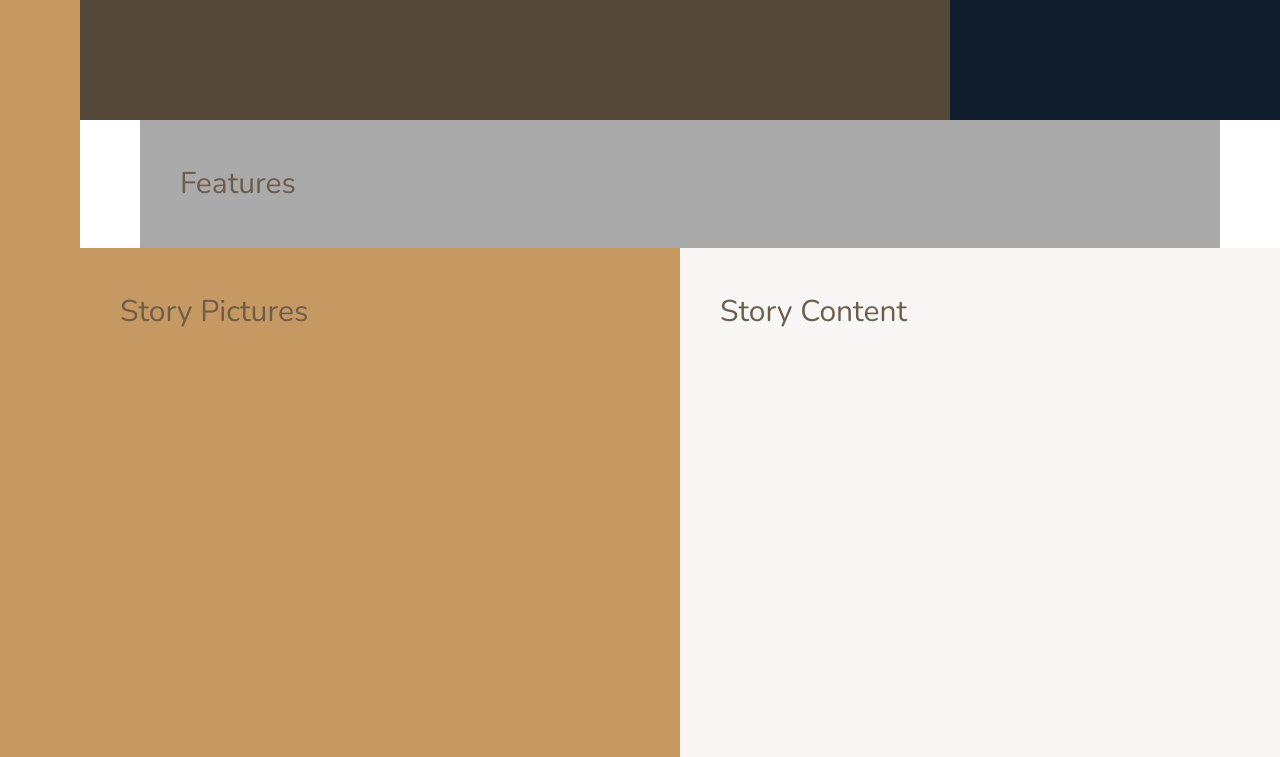
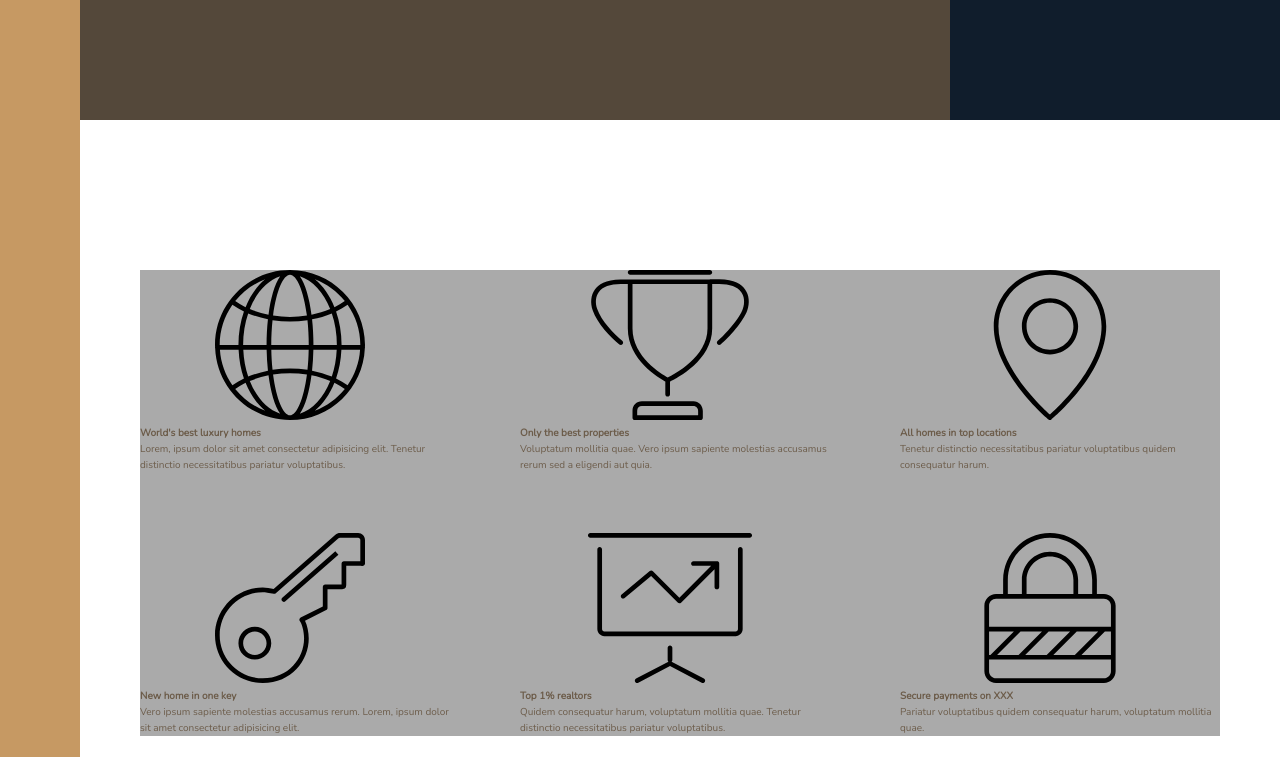
Before and after one commit to phongluudn1997/3-NEXTER, a website: page index.html in a window 1280 px wide. Shown: the part 520-1277 px from the top of the page. Drawn offline with nearby package versions, Linux system fonts and the light colour scheme.

Commit message:
added: html content for features section

```diff
--- a/index.html
+++ b/index.html
@@ -18,7 +18,68 @@
     <nav class="sidebar">sidebar</nav>
     <header class="header">Header</header>
     <div class="realtors">Top 3 realtors</div>
-    <section class="features">Features</section>
+    <section class="features">
+      <div class="feature">
+        <svg>
+          <use xlink:href="img/sprite.svg#icon-global"></use>
+        </svg>
+        <h4 class="heading-4">World's best luxury homes</h4>
+        <p class="feature__text">
+          Lorem, ipsum dolor sit amet consectetur adipisicing elit. Tenetur
+          distinctio necessitatibus pariatur voluptatibus.
+        </p>
+      </div>
+      <div class="feature">
+        <svg>
+          <use xlink:href="img/sprite.svg#icon-trophy"></use>
+        </svg>
+        <h4 class="heading-4">Only the best properties</h4>
+        <p class="feature__text">
+          Voluptatum mollitia quae. Vero ipsum sapiente molestias accusamus
+          rerum sed a eligendi aut quia.
+        </p>
+      </div>
+      <div class="feature">
+        <svg>
+          <use xlink:href="img/sprite.svg#icon-map-pin"></use>
+        </svg>
+        <h4 class="heading-4">All homes in top locations</h4>
+        <p class="feature__text">
+          Tenetur distinctio necessitatibus pariatur voluptatibus quidem
+          consequatur harum.
+        </p>
+      </div>
+      <div class="feature">
+        <svg>
+          <use xlink:href="img/sprite.svg#icon-key"></use>
+        </svg>
+        <h4 class="heading-4">New home in one key</h4>
+        <p class="feature__text">
+          Vero ipsum sapiente molestias accusamus rerum. Lorem, ipsum dolor sit
+          amet consectetur adipisicing elit.
+        </p>
+      </div>
+      <div class="feature">
+        <svg>
+          <use xlink:href="img/sprite.svg#icon-presentation"></use>
+        </svg>
+        <h4 class="heading-4">Top 1% realtors</h4>
+        <p class="feature__text">
+          Quidem consequatur harum, voluptatum mollitia quae. Tenetur distinctio
+          necessitatibus pariatur voluptatibus.
+        </p>
+      </div>
+      <div class="feature">
+        <svg>
+          <use xlink:href="img/sprite.svg#icon-lock"></use>
+        </svg>
+        <h4 class="heading-4">Secure payments on XXX</h4>
+        <p class="feature__text">
+          Pariatur voluptatibus quidem consequatur harum, voluptatum mollitia
+          quae.
+        </p>
+      </div>
+    </section>
     <div class="story__pictures">Story Pictures</div>
     <div class="story__content">Story Content</div>
     <div class="homes">Home</div>
--- a/sass/_base.scss
+++ b/sass/_base.scss
@@ -38,14 +38,7 @@ body {
   display: grid;
   grid-template-rows: 80vh auto 40vw repeat(3, auto);
   grid-template-columns:
-    [sidebar-start] 8rem [sidebar-end full-start] minmax(
-      6rem,
-      1fr
-    ) [center-start] repeat(8, [col-start] minmax(min-content, 14rem) [col-end])
+    [sidebar-start] 8rem [sidebar-end full-start] minmax(6rem, 1fr)
+    [center-start] repeat(8, [col-start] minmax(min-content, 14rem) [col-end])
     [center-end] minmax(6rem, 1fr) [full-end];
-
-  & > * {
-    font-size: 3rem;
-    padding: 4rem;
-  }
 }
--- a/sass/_features.scss
+++ b/sass/_features.scss
@@ -1,4 +1,10 @@
 .features {
   background-color: $color-grey-light-2;
   grid-column: center-start / center-end;
+
+  margin: 15rem 0;
+
+  display: grid;
+  grid-template-columns: repeat(3, 1fr);
+  grid-gap: 6rem;
 }
```
Also changed, not shown: css/style.css.
